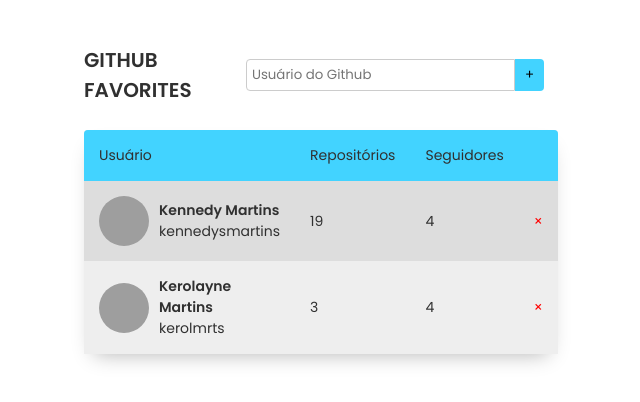
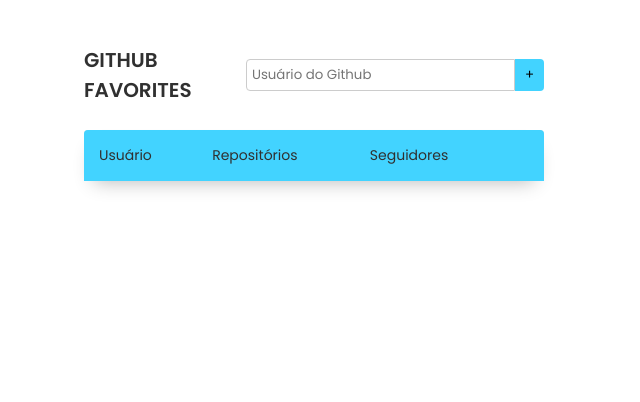
Before and after one commit to kennedysmartins/Github-Favorites-App, a plain HTML site: page index.html in a window 1280 px wide. Shown: the whole page, without its empty margins (326-966 px from the left). Drawn offline with Linux system fonts and the light colour scheme; grey boxes are pictures that could not be loaded.

Commit message:
Remove data test

```diff
--- a/index.html
+++ b/index.html
@@ -5,7 +5,7 @@
     <meta name="viewport" content="width=device-width, initial-scale=1.0" />
     <title>Rocketseat - Github Favorites</title>
     <link rel="stylesheet" href="style.css" />
-    <script type="module" src="main.js" defer></script>
+    <script type="module" src="./js/main.js" defer></script>
   </head>
   <body>
     <div id="app">
@@ -27,36 +27,6 @@
           </tr>
         </thead>
         <tbody>
-          <tr>
-            <td class="user">
-              <img
-                src="http://github.com/kennedysmartins.png"
-                alt="Imagem Kennedy"
-              />
-              <a href="http://github.com/kennedysmartins" target="_blank">
-                <p>Kennedy Martins</p>
-                <span>kennedysmartins</span>
-              </a>
-            </td>
-            <td class="repositories">19</td>
-            <td class="followers">4</td>
-            <td><button class="remove">&times;</button></td>
-          </tr>
-          <tr>
-            <td class="user">
-              <img
-                src="http://github.com/kerolmrts.png"
-                alt="Imagem Kerolayne"
-              />
-              <a href="http://github.com/kennedysmartins" target="_blank">
-                <p>Kerolayne Martins</p>
-                <span>kerolmrts</span>
-              </a>
-            </td>
-            <td class="repositories">3</td>
-            <td class="followers">4</td>
-            <td><button class="remove">&times;</button></td>
-          </tr>
         </tbody>
       </table>
     </div>
```
